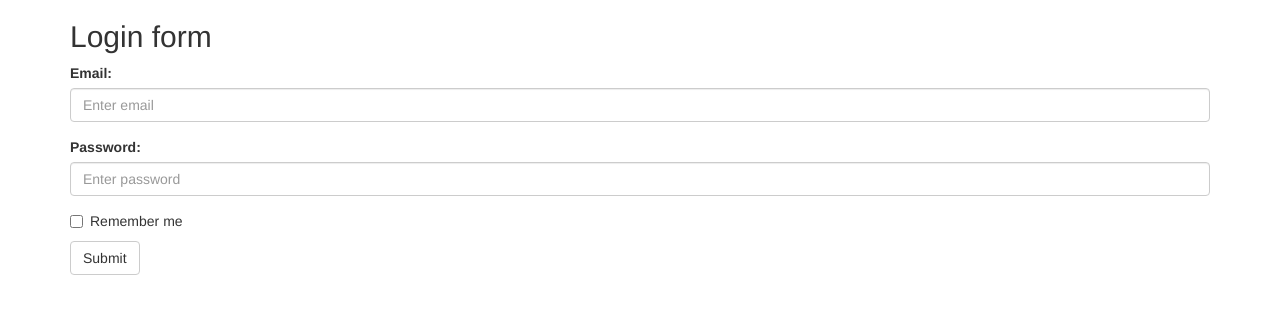
After one commit to SandeepKallepalli/TA-Portal, a Flask app: template app/templates/login.html in a window 1280 px wide. The commit adds this page. Shown: the top 314 px of the page. Run offline with Flask 2, Linux system fonts and the light colour scheme; the template is opened without the code that fills it, so the values that code supplies are empty; some libraries are stand-ins or nearby versions.

Commit message:
updated files

```diff
--- a/app/__init__.py
+++ b/app/__init__.py
@@ -36,7 +36,7 @@ def requires_auth(f):
         return f(*args, **kwargs)
     return decorated
 # Import module using blueprint
-from app.student.comtrollers import mod_student
+from app.student.controllers import mod_student
 from app.faculty.controllers import mod_faculty
 
 #################################
--- a/app/faculty/controllers.py
+++ b/app/faculty/controllers.py
@@ -18,7 +18,7 @@ def login():
         email = request.form['email']
         passwd = request.form['passwd']
     except KeyError as e:
-        return jsonify(success=False,message="%s argument not sent to the request" %e.args),400
+        return jsonify(success=False),400
     faculty=Faculty.query.filter(Faculty.email==email).first()
     if user is None or not faculty.check_password(passwd):
         return jsonify(uccess=True,message="Invalid Email/Password"),400
@@ -38,7 +38,7 @@ def create_faculty():
         course_description=request.form['course_description']
         passwd=request.form['passwd']
     except KeyError as e:
-        return jsonify(success=False,message="%s not sent in to the request", %e.args) , 400
+        return jsonify(success=False) , 400
     if '@' not in email:
         return jsonify(success=False,message="Please enter a valid email,email should contain '@'"),400
     prof=Faculty(name,email,course_id,course_name,course_description,passwd)
--- /dev/null
+++ b/app/templates/login.html
@@ -0,0 +1,32 @@
+<!DOCTYPE html>
+<html lang="en">
+<head>
+  <title>TA login </title>
+  <meta charset="utf-8">
+  <meta name="viewport" content="width=device-width, initial-scale=1">
+  <link rel="stylesheet" href="https://maxcdn.bootstrapcdn.com/bootstrap/3.3.7/css/bootstrap.min.css">
+  <script src="https://ajax.googleapis.com/ajax/libs/jquery/3.2.0/jquery.min.js"></script>
+  <script src="https://maxcdn.bootstrapcdn.com/bootstrap/3.3.7/js/bootstrap.min.js"></script>
+</head>
+<body>
+
+<div class="container">
+  <h2>Login form</h2>
+  <form>
+    <div class="form-group">
+      <label for="email">Email:</label>
+      <input type="email" class="form-control" id="email" placeholder="Enter email" name="student_email">
+    </div>
+    <div class="form-group">
+      <label for="pwd">Password:</label>
+      <input type="password" class="form-control" id="pwd" placeholder="Enter password" name="student_password">
+    </div>
+    <div class="checkbox">
+      <label><input type="checkbox"> Remember me</label>
+    </div>
+    <button type="submit" class="btn btn-default">Submit</button>
+  </form>
+</div>
+
+</body>
+</html>
--- a/app/templates/student_regester.html
+++ b/app/templates/student_regester.html
@@ -18,15 +18,15 @@
       <input type="text" class="form-control"  placeholder="Enter email">
     </div>
     <div class="form-group">
-	<label for="">Name:</label>
+	<label for="name">Name:</label>
 	<input type="text" class="form-control"  placeholder="Enter name">
 	</div>
     <div class="form-group">
-	<label for="">RollNo:</label>
+	<label for="roll">RollNo:</label>
 	<input type="text" class="form-control" placeholder="Enter rollnumber">
 	</div>
     <div class="form-group">
-	<label for="">CGPA:</label>
+	<label for="cgpa">CGPA:</label>
 	<input type="text" class="form-control" placeholder="Enter cgpa">
 	</div>
     <div class="form-group">
```
Also changed, not shown: app/faculty/models.py (+7 -7 lines), 6 other files.
